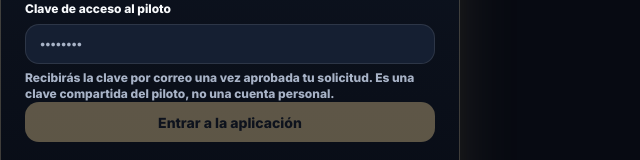
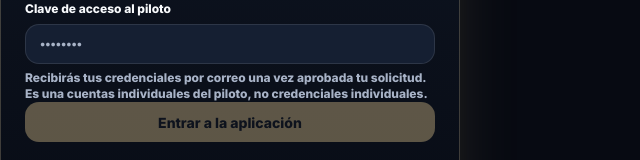
Before and after one commit to ToniIAPro73/anclora-syncXML, a Next.js app: page /dashboard in a window 1280 px wide. Shown: the part 411-571 px from the top of the page, without its empty margins (0-640 px from the left). Built offline with nearby package versions, Linux system fonts and the light colour scheme; no server answers.

Commit message:
docs: align documentation with Pilot v0.2 reality and cleanup artifacts

```diff
--- a/src/components/AuthGate.tsx
+++ b/src/components/AuthGate.tsx
@@ -184,8 +184,8 @@ export function AuthGate({ children }: { children: React.ReactNode }) {
               aria-required="true"
             />
             <span className="auth-card-help">
-              Recibirás la clave por correo una vez aprobada tu solicitud. Es
-              una clave compartida del piloto, no una cuenta personal.
+              Recibirás tus credenciales por correo una vez aprobada tu solicitud. Es
+              una cuentas individuales del piloto, no credenciales individuales.
             </span>
           </label>
           {error && <p className="auth-card-error" role="alert">{error}</p>}
```
Also changed, not shown: .superpowers/brainstorm/4836-1780186567/content/architecture.html (deleted), .superpowers/brainstorm/4836-1780186567/content/hermes-validation.html (deleted), reports/landing-i18n/screenshots/de-1024.png (deleted), reports/landing-i18n/screenshots/de-1440.png (deleted), reports/landing-i18n/screenshots/de-375.png (deleted), reports/landing-i18n/screenshots/de-768.png (deleted), reports/landing-i18n/screenshots/en-1024.png (deleted), reports/landing-i18n/screenshots/en-1440.png (deleted), reports/landing-i18n/screenshots/en-375.png (deleted), reports/landing-i18n/screenshots/en-768.png (deleted), reports/landing-i18n/screenshots/es-1024.png (deleted), reports/landing-i18n/screenshots/es-1440.png (deleted), reports/landing-i18n/screenshots/es-375.png (deleted), reports/landing-i18n/screenshots/es-768.png (deleted), 20 other files (tests, documents, lock files or other folders).
